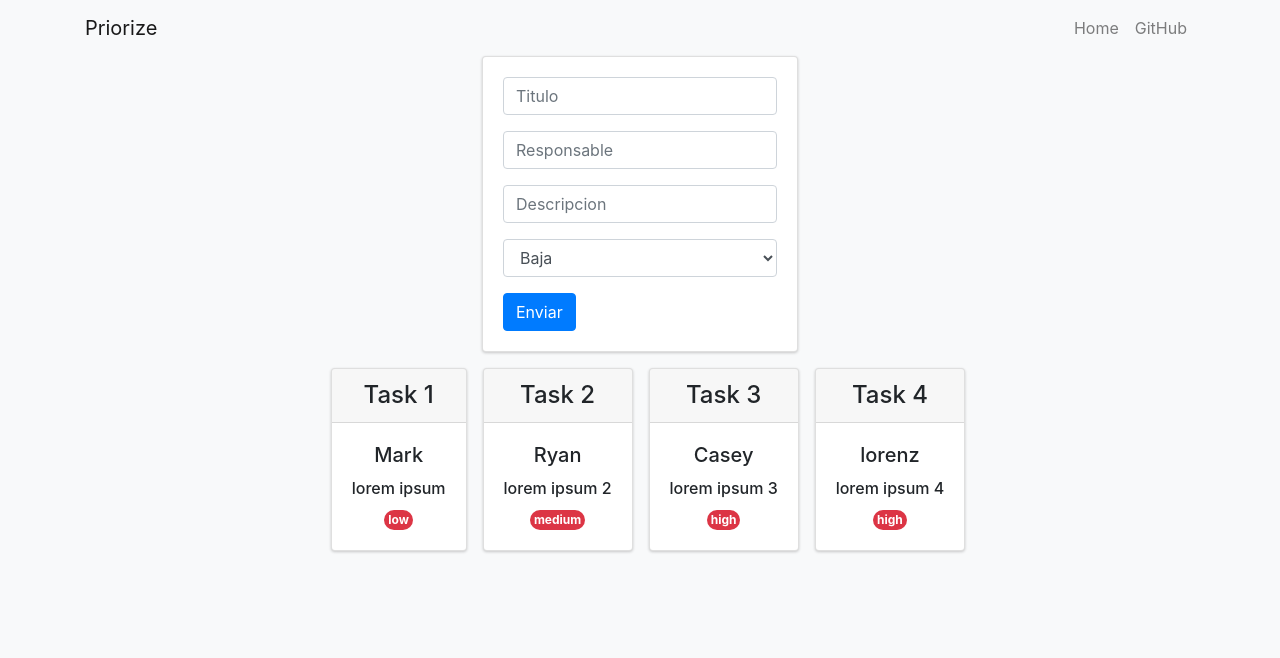
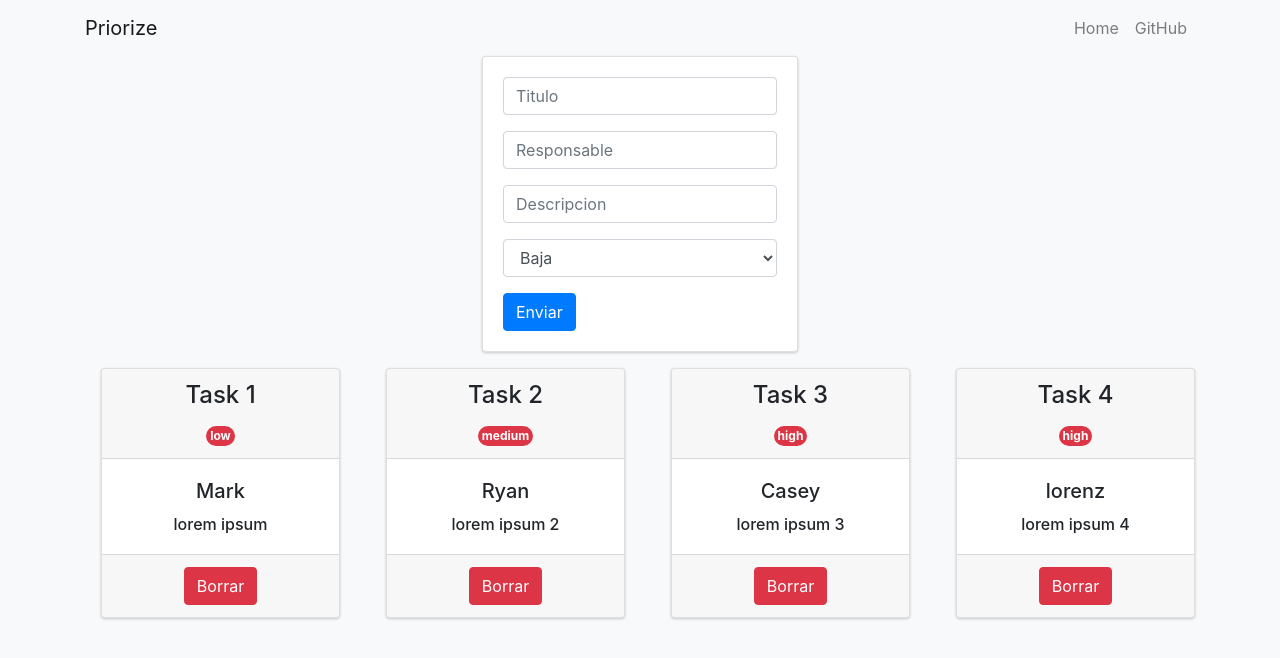
Before and after one commit to makinox/priorize, a React (Create React App) app: page / in a window 1280 px wide. Shown: the top 658 px of the page. Built offline with nearby package versions, Linux system fonts and the light colour scheme.

Commit message:
Erase card added

```diff
--- a/src/App.js
+++ b/src/App.js
@@ -24,15 +24,34 @@ class App extends Component {
     })
   }
 
+  deleteTask(taskit) {
+    if (window.confirm('Estas seguro de borrar?')) {
+      this.setState({
+        task: this.state.task.filter((elemento, indice) => {
+          return indice !== taskit
+        })
+      })
+    }
+  }
+
   render() {
     const tareas = this.state.task.map((tarea, i) => {
       return (
-        <div className="card ml-3 mt-3 text-center" key={i}>
-          <h4 className="card-header">{tarea.title}</h4>
-          <div className="card-body">
-            <h5 className="card-title">{tarea.reponsible}</h5>
-            <h6 className="card-text">{tarea.description}</h6>
-            <span className="badge badge-pill badge-danger p-1">{tarea.priority}</span>
+        <div className="col-md-3" key={i}>
+          <div className="card ml-3 mt-3 text-center" >
+            <div className="card-header">
+              <h4 className="card-title">{tarea.title}</h4>
+              <span className="badge badge-pill badge-danger p-1">{tarea.priority}</span>
+            </div>
+            <div className="card-body">
+              <h5 className="card-title">{tarea.reponsible}</h5>
+              <h6 className="card-text">{tarea.description}</h6>
+            </div>
+            <div className="card-footer">
+              <button className="btn btn-danger" onClick={this.deleteTask.bind(this, i)}>
+                Borrar
+              </button>
+            </div>
           </div>
         </div>
       )
```
